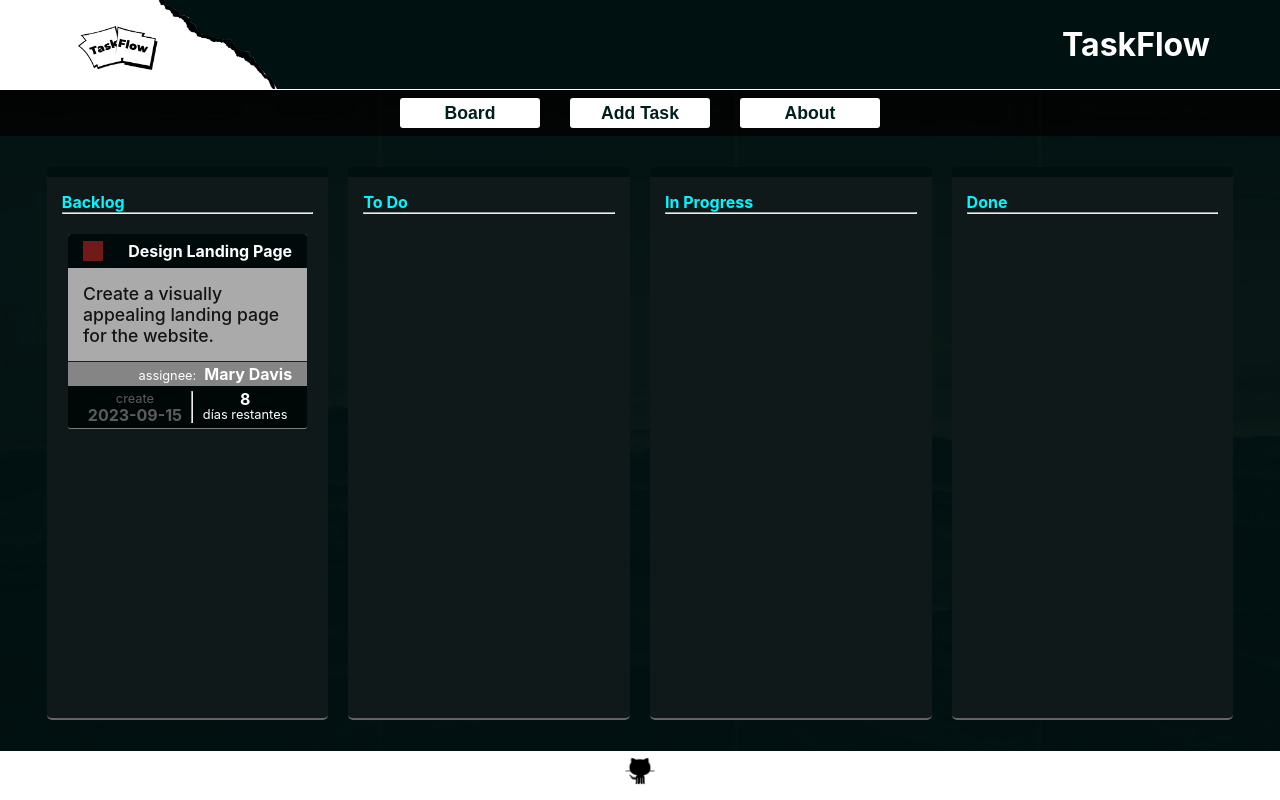
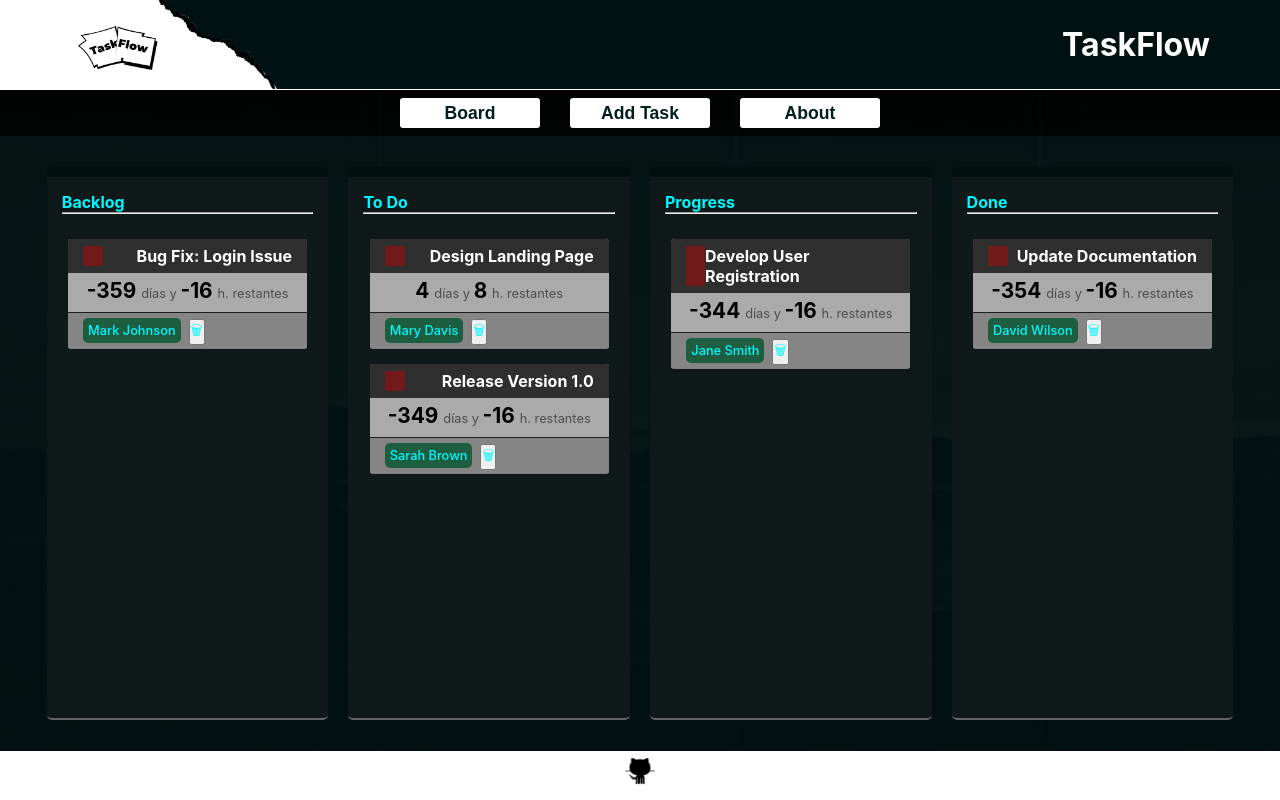
Before and after one commit to as-Solo/lab-kanban-board, a React (Vite) app: page / in a window 1280 px wide. Built offline with nearby package versions, Linux system fonts and the light colour scheme.

Commit message:
day2 done

```diff
--- a/src/App.jsx
+++ b/src/App.jsx
@@ -2,16 +2,22 @@ import Board from './components/Board'
 import NavBar from './components/NavBar'
 import SideBar from './components/SideBar'
 import Footer from './components/footer'
+import data from '../src/data/data.json'
+import About from './components/About'
+import { useState } from 'react'
 
 function App() {
 
+  let datApp = data;
+  const [pantallaPrincipal, setPantallaPrincipal] = useState(<Board data = {datApp}/>);
 
   return (
     <>
       <NavBar/>
       <div className='center-container'>
-        <SideBar/>
-        <Board/>
+        <SideBar estado = {pantallaPrincipal} actualizar = {setPantallaPrincipal} data = {datApp}/>
+        {/* <Board data = {datApp}/> */}
+        {pantallaPrincipal}
       </div>
       <Footer/>
     </>
--- /dev/null
+++ b/src/components/About.jsx
@@ -0,0 +1,22 @@
+function About (){
+    return(
+        <div id="about">
+            <h1>About page</h1>
+            <h3>Description of the project</h3>
+            <div className="student-card">
+                <h2>Alejandro del Solo</h2>
+                <img src="" alt="student1 image" />
+                <a href="https://www.linkedin.com"><img src="" alt="student1 linkedin" /></a>
+                <a href="https://github.com/as-Solo"><img src="" alt="student1 github" /></a>
+            </div>
+            <div className="student-card">
+                <h2>David Carballo</h2>
+                <img src="" alt="student2 image" />
+                <a href="https://www.linkedin.com"><img src="" alt="student2 linkedin" /></a>
+                <a href="https://github.com/David-Carballo"><img src="" alt="student2 github" /></a>
+            </div>
+        </div>
+    );
+}
+
+export default About;
--- /dev/null
+++ b/src/components/AddTask.jsx
@@ -0,0 +1,34 @@
+function AddTask() {
+  return (
+    <div id="addTask">
+        <div>
+            <label htmlFor="tarea">title</label>
+            <input type="text" name="tarea"/>
+        </div>
+        <div>
+            <label htmlFor="descripcion">description</label>
+            <input type="text" name="descripcion"/>
+        </div>
+        <div>
+            <label htmlFor="encargado">assignee</label>
+            <input type="text" name="encargado"/>
+        </div>
+        <div>
+            <label htmlFor="columna">status</label>
+            <input type="text" name="columna"/>
+        </div>
+        <div>
+            <label htmlFor="prioridad">priority</label>
+            <input type="number" min={0} max={5} name="prioridad"/>
+        </div>
+
+        <div>
+            <label htmlFor="deadline">due date</label>
+            <input type="date" name="deadline"/>
+        </div>
+
+    </div>
+  )
+}
+
+export default AddTask
--- a/src/components/Board.jsx
+++ b/src/components/Board.jsx
@@ -1,41 +1,19 @@
+import Columna from "./Columna"
+
 function Board(props) {
+  //props.data => [{card}, {card},...]
+
+  let backlogList = props.data.filter((card) => card.status === "Backlog");
+  let inProgressList = props.data.filter((card)=> card.status === "In Progress");
+  let toDoList = props.data.filter((card)=> card.status === "To Do");
+  let doneList = props.data.filter((card)=> card.status === "Done");
+
   return (
     <div id="board">
-      {/* Evidentemente esto se convertiran en componentes, pero para hacerme una idea */}
-      {/*
-      No me termina de convencar la ficha, he estadop mirando como lo tienen en trello, molaria que
-      dejasemos la ficha mucho mas minimalista solo con la tarea, la breve descripcion y los dias
-      restantes y que si pinchas en ella salga una ampliacion de la ficha con toda la info.
-      */}
-      <div className="columna">Backlog <hr />
-        <div className="columnaContenido">
-          <div className="ficha">
-            <div className="fichaHeader">
-              <div className="prioridad"></div>
-              <div className="Tarea">Design Landing Page</div>
-            </div>
-            <div className="descripcion">Create a visually appealing landing page for the website.</div>
-            <div className="asignado">
-              <p>assignee:</p>
-              <p>Mary Davis</p>
-            </div>
-            <div className="fichaFaldon">
-              <div className="fechaCreacion fechas">
-                <p className="detalle">create</p>
-                <p>2023-09-15</p>
-              </div>
-              <hr />
-              <div className="tiempoRestante fechas">
-                <p>8</p>
-                <p className="detalle">días restantes</p>
-              </div>
-            </div>
-          </div>
-        </div>
-      </div>
-      <div className="columna">To Do <hr /></div>
-      <div className="columna">In Progress <hr /></div>
-      <div className="columna">Done <hr /></div>
+        <Columna data = {backlogList}>Backlog</Columna>
+        <Columna data = {toDoList}>To Do</Columna>
+        <Columna data = {inProgressList}>Progress</Columna>
+        <Columna data = {doneList}>Done</Columna>
     </div>
   )
 }
--- /dev/null
+++ b/src/components/Card.jsx
@@ -0,0 +1,36 @@
+function Card(props){
+    // {id, title, description, assignee, status, priority, createdDate, dueDate}
+
+    //calcular Date
+    const dueDate = new Date(props.data.dueDate);
+    const today = new Date();
+    let dias = ((dueDate - today) / (1000 * 60 * 60 * 24));
+    let horas = (dias % 1) * 24;
+
+    return(
+        <div className="ficha">
+            <div className="fichaHeader">
+                <div className="prioridad"></div>
+                <div className="Tarea">{props.data.title}</div>
+            </div>
+            {/* <div className="descripcion">Create a visually appealing landing page for the website.</div> */}
+            <div className="fichaFaldon">
+                {/* <div className="fechaCreacion fechas">
+                <p className="detalle">create</p>
+                <p>{props.data.createdDate}</p>
+                </div>
+                <hr /> */}
+                <div className="tiempoRestante fechas">
+                <p>{Math.floor(dias)} <span>días y </span>{Math.floor(horas)} <span>h. restantes</span></p>
+                </div>
+            </div>
+            <div className="asignado">
+                {/* <p>assignee:</p> */}
+                <p>{props.data.assignee}</p>
+                <button className="eliminar">🗑</button>
+            </div>
+        </div>
+    );
+}
+
+export default Card;
--- /dev/null
+++ b/src/components/Columna.jsx
@@ -0,0 +1,17 @@
+import Card from "./Card"
+
+
+function Columna(props) {
+
+//   console.log(props)
+
+  return (
+    <div className="columna">{props.children} <hr />
+        <div className="columnaContenido">
+            {props.data.map((carta)=> <Card key={carta.id} data = {carta}/>)}
+        </div>
+      </div>
+  );
+}
+
+export default Columna
--- a/src/components/SideBar.jsx
+++ b/src/components/SideBar.jsx
@@ -1,11 +1,31 @@
+import About from "./About"
+import Board from "./Board"
+import AddTask from "./AddTask"
 
 function SideBar(props) {
+
+  const handleCosas = (event)=>{
+    {console.log(event)}
+    if (event.target.id === "Board"){
+
+      {props.actualizar(<Board data = {props.data}/>)}
+    }
+    else if (event.target.id === "AddTask"){
+
+      {props.actualizar(<AddTask/>)}
+    }
+    else if (event.target.id === "About"){
+      {props.actualizar(<About/>)}
+
+    }
+  }
+
   return (
     <nav id="sidebar">
 
-    <button>Board</button>
-    <button>Add Task</button>
-    <button>About</button>
+    <button id="Board" onClick={handleCosas}>Board</button>
+    <button id="AddTask" onClick={handleCosas}>Add Task</button>
+    <button id="About" onClick={handleCosas}>About</button>
 
     </nav>
   )
--- /dev/null
+++ b/src/data/data.json
@@ -0,0 +1,52 @@
+[
+    {
+      "id": "1",
+      "title": "Design Landing Page",
+      "description": "Create a visually appealing landing page for the website.",
+      "assignee": "Mary Davis",
+      "status": "To Do",
+      "priority": "High",
+      "createdDate": "2023-09-15",
+      "dueDate": "2024-09-22"
+    },
+    {
+      "id": "2",
+      "title": "Develop User Registration",
+      "description": "Implement user registration functionality with email verification.",
+      "assignee": "Jane Smith",
+      "status": "In Progress",
+      "priority": "Medium",
+      "createdDate": "2023-09-16",
+      "dueDate": "2023-10-10"
+    },
+    {
+      "id": "3",
+      "title": "Bug Fix: Login Issue",
+      "description": "Investigate and fix the login problem reported by users.",
+      "assignee": "Mark Johnson",
+      "status": "Backlog",
+      "priority": "High",
+      "createdDate": "2023-09-17",
+      "dueDate": "2023-09-25"
+    },
+    {
+      "id": "4",
+      "title": "Release Version 1.0",
+      "description": "Prepare for the release of the first version of the application.",
+      "assignee": "Sarah Brown",
+      "status": "To Do",
+      "priority": "High",
+      "createdDate": "2023-09-18",
+      "dueDate": "2023-10-05"
+    },
+    {
+      "id": "5",
+      "title": "Update Documentation",
+      "description": "Update user documentation with the latest features and changes.",
+      "assignee": "David Wilson",
+      "status": "Done",
+      "priority": "Low",
+      "createdDate": "2023-09-19",
+      "dueDate": "2023-09-30"
+    }
+  ]
--- a/src/index.css
+++ b/src/index.css
@@ -126,11 +126,12 @@
 }
 
 .columnaContenido{
-  padding-top: 20px;
+  padding-top: 25px;
   display: flex;
   flex-direction: column;
   justify-content: center;
   align-items: center;
+  gap: 15px;
 }
 
 .ficha{
@@ -139,12 +140,16 @@
   border-radius: 3px;
   overflow: hidden;
   border-bottom: solid 1px rgb(126, 126, 126);
+  display: flex;
+  flex-direction: column;
+  gap: 5px;
+  /* margin-bottom: 15px; */
 }
 
 .fichaHeader{
   display: flex;
   justify-content: space-between;
-  background-color: rgb(0, 10, 10);
+  background-color: rgba(20, 20, 20, 0.819);
   color: white;
   padding: 7px 15px;
 }
@@ -165,9 +170,11 @@
 .asignado{
   padding:2px 15px;
   display: flex;
-  justify-content: flex-end;
+  justify-content: flex-start;
   align-items: baseline;
   background-color: #858585;
+  /* background-color: rgb(30, 94, 64); */
+  -webkit-text-fill-color: #00f7ff;
   color: white;
   gap: 8px;
   border-top: solid 1px rgb(30, 30, 30);
@@ -175,23 +182,34 @@
 
 .asignado p:first-child{
   font-size: .8rem;
-  font-weight: 400;
+  font-weight: 500;
+  padding: 5px;
+  background-color: rgb(30, 94, 64);
+  border-radius: 5px;
+  margin: 3px 0;
 }
 
 .fichaFaldon{
   padding: 5px 15px;
   display: flex;
   justify-content: space-around;
-  background-color: rgb(0, 7, 7);
+  /* background-color: rgb(0, 7, 7); */
 }
 
 .fechas{
   display: flex;
-  flex-direction: column;
+  /* flex-direction: column; */
   justify-content: center;
   align-items: center;
   line-height: 1rem;
-  color: white;
+  color: black;
+  font-size: 1.3rem;
+}
+
+.fechas span{
+  font-size: .8rem;
+  font-weight: 400;
+  color: #4e4e4e;
 }
 
 .detalle{
```
Also changed, not shown: src/components/NotFound.jsx (added, +12 -0 lines), src/components/TaskDetail.jsx (added, +7 -0 lines).
